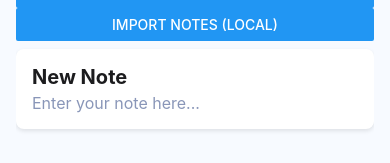
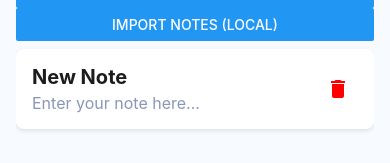
Before and after one commit to matheshyogeswaran/ShadowNotes, a React Native app: screen /Home in a window 390 px wide. Both pictures are taken after a click on the button "ADD NOTE". Shown: the part 193-356 px from the top of the page. Built offline with nearby package versions, Linux system fonts and the light colour scheme.

Commit message:
delelt note done

```diff
--- a/src/components/Card.jsx
+++ b/src/components/Card.jsx
@@ -1,22 +1,32 @@
-// components/Card.js
 import React from 'react';
-import {StyleSheet, Text, TouchableOpacity, View} from 'react-native';
-import {useTheme} from '@react-navigation/native';
-import {fontSize} from '../constants/dimensions';
+import { StyleSheet, Text, TouchableOpacity, View } from 'react-native';
+import { useTheme } from '@react-navigation/native';
+import { fontSize } from '../constants/dimensions';
+import Icon from 'react-native-vector-icons/MaterialIcons'; // Import the Icon
 
-const Card = ({title, description, onPress}) => {
-  const {colors} = useTheme(); // Get theme colors
+const Card = ({ title, description, onPress, onDelete }) => {
+  const { colors } = useTheme(); // Get theme colors
 
   return (
     <TouchableOpacity
-      style={[styles.card, {backgroundColor: colors.card}]}
+      style={[styles.card, { backgroundColor: colors.card }]}
       onPress={onPress}>
-      <Text style={[styles.title, {color: colors.text}]}>{title}</Text>
-      <Text
-        style={[styles.description, {color: colors.textSecondary}]}
-        numberOfLines={2}>
-        {description}
-      </Text>
+      <View style={styles.content}>
+        {/* Title and Description */}
+        <View style={styles.textContainer}>
+          <Text style={[styles.title, { color: colors.text }]}>{title}</Text>
+          <Text
+            style={[styles.description, { color: colors.textSecondary }]}
+            numberOfLines={2}>
+            {description}
+          </Text>
+        </View>
+
+        {/* Delete Button */}
+        <TouchableOpacity onPress={onDelete} style={styles.deleteButton}>
+          <Icon name="delete" size={24} color="red" />
+        </TouchableOpacity>
+      </View>
     </TouchableOpacity>
   );
 };
@@ -28,9 +38,17 @@ const styles = StyleSheet.create({
     borderRadius: 8,
     elevation: 3, // Shadow for Android
     shadowColor: '#000', // Shadow for iOS
-    shadowOffset: {width: 0, height: 2},
+    shadowOffset: { width: 0, height: 2 },
     shadowOpacity: 0.1,
     shadowRadius: 4,
+  },
+  content: {
+    flexDirection: 'row',
+    alignItems: 'center',
+    justifyContent: 'space-between', // Ensures the button is aligned to the right
+  },
+  textContainer: {
+    flex: 1,
   },
   title: {
     fontSize: fontSize.lg,
@@ -40,6 +58,9 @@ const styles = StyleSheet.create({
     fontSize: fontSize.md,
     marginTop: 4,
   },
+  deleteButton: {
+    padding: 8, // Padding for better touch area
+  },
 });
 
 export default Card;
--- a/src/screen/HomeScreen.jsx
+++ b/src/screen/HomeScreen.jsx
@@ -1,4 +1,4 @@
-import React, { useEffect, useState } from 'react';
+import React, {useEffect, useState} from 'react';
 import {
   StyleSheet,
   Text,
@@ -12,11 +12,10 @@ import {
 import AsyncStorage from '@react-native-async-storage/async-storage';
 import RNFS from 'react-native-fs'; // For local storage
 import DocumentPicker from 'react-native-document-picker'; // For importing files
-import { useTheme } from '@react-navigation/native';
+import {useTheme} from '@react-navigation/native';
 import Card from '../components/Card';
 import Header from '../components/Header';
-import { fontSize } from '../constants/dimensions';
-
+import {fontSize} from '../constants/dimensions';
 
 const requestStoragePermission = async () => {
   if (Platform.OS === 'android') {
@@ -28,7 +27,7 @@ const requestStoragePermission = async () => {
         buttonNeutral: 'Ask Me Later',
         buttonNegative: 'Cancel',
         buttonPositive: 'OK',
-        }
+      },
     );
 
     if (granted !== PermissionsAndroid.RESULTS.GRANTED) {
@@ -39,9 +38,8 @@ const requestStoragePermission = async () => {
   return true;
 };
 
-
-const HomeScreen = ({ navigation }) => {
-  const { colors } = useTheme();
+const HomeScreen = ({navigation}) => {
+  const {colors} = useTheme();
   const [notes, setNotes] = useState([]);
 
   // Fetch notes from AsyncStorage
@@ -59,6 +57,20 @@ const HomeScreen = ({ navigation }) => {
     const unsubscribe = navigation.addListener('focus', loadNotes);
     return unsubscribe;
   }, [navigation]);
+
+  const deleteNote = async id => {
+    try {
+      // Filter out the deleted note
+      const updatedNotes = notes.filter(note => note.id !== id);
+      setNotes(updatedNotes);
+
+      // Update AsyncStorage
+      await AsyncStorage.setItem('notes', JSON.stringify(updatedNotes));
+    } catch (error) {
+      console.error('Failed to delete note:', error);
+      Alert.alert('Error', 'Failed to delete the note.');
+    }
+  };
 
   // Add a new note
   const addNote = async () => {
@@ -83,7 +95,7 @@ const HomeScreen = ({ navigation }) => {
           buttonNeutral: 'Ask Me Later',
           buttonNegative: 'Cancel',
           buttonPositive: 'OK',
-        }
+        },
       );
       return granted === PermissionsAndroid.RESULTS.GRANTED;
     }
@@ -118,7 +130,6 @@ const HomeScreen = ({ navigation }) => {
       Alert.alert('Failed to export notes.');
     }
   };
-
 
   // Import notes from local storage
   const importNotes = async () => {
@@ -175,12 +186,13 @@ const HomeScreen = ({ navigation }) => {
 
       <FlatList
         data={notes}
-        keyExtractor={(item) => item.id}
-        renderItem={({ item }) => (
+        keyExtractor={item => item.id}
+        renderItem={({item}) => (
           <Card
             title={item.title}
             description={item.description}
-            onPress={() => navigation.navigate('Document', { note: item })}
+            onPress={() => navigation.navigate('Document', {note: item})}
+            onDelete={() => deleteNote(item.id)} // Pass delete handler
           />
         )}
       />
```
Lines whose indentation alone changed are shown as unchanged.
